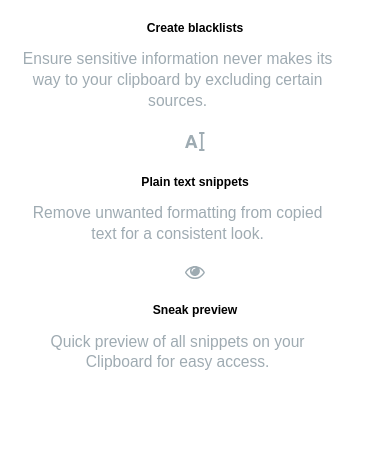
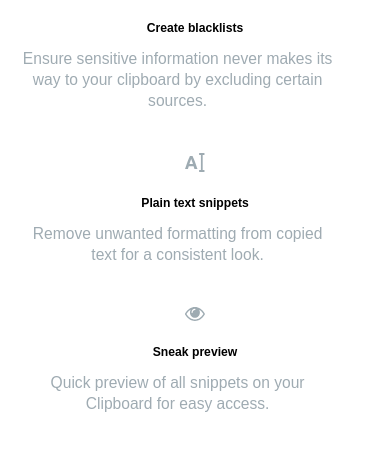
Before and after one commit to bahati7/Clipboard-landing-page, a plain HTML site: page index.html in a window 390 px wide. Shown: the part 1967-2443 px from the top of the page. Drawn offline with Linux system fonts and the light colour scheme; a web font is replaced by a local one.

Commit message:
Update style.css

```diff
--- a/css/style.css
+++ b/css/style.css
@@ -379,7 +379,7 @@ header .header_download{
         flex-direction: column;
 
     }
-    .third_section .third_section_container_one .create{
+    .third_section .third_section_container_one .create,.plain,.sneak{
         margin-top: 2rem;
 
     }
```
